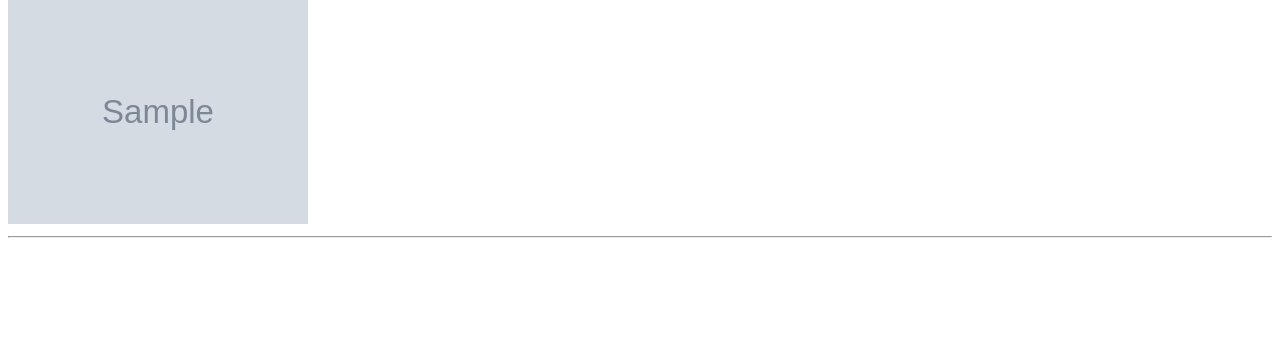
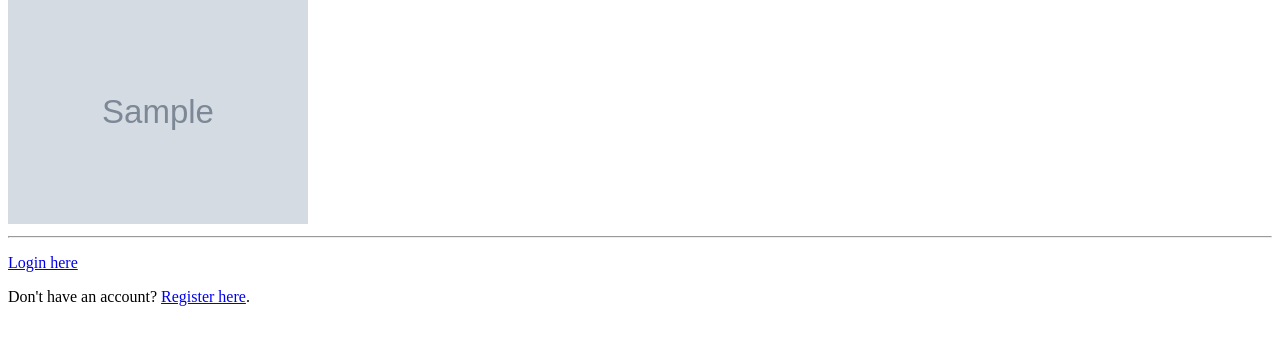
Before and after one commit to FunkyDrama/DjangoGramm, a Django app: template templates/main.html in a window 1280 px wide. Shown: the part 154-510 px from the top of the page. Run offline with Django 5.2, Linux system fonts and the light colour scheme; the template is opened without the code that fills it: most values are stand-ins (such as "Sample title", 1, 10 or a date in 2020); grey boxes marked "Sample" are stand-in pictures.

Commit message:
- added login and registration links on main page.

```diff
--- a/templates/main.html
+++ b/templates/main.html
@@ -46,4 +46,8 @@
   {% else %}
     <p>No posts yet.</p>
   {% endif %}
+    <p><a href="{% url "login" %}">Login here</a></p>
+    <p>
+        Don't have an account? <a href="{% url 'register' %}">Register here</a>.
+    </p>
 {% endblock content %}
```
